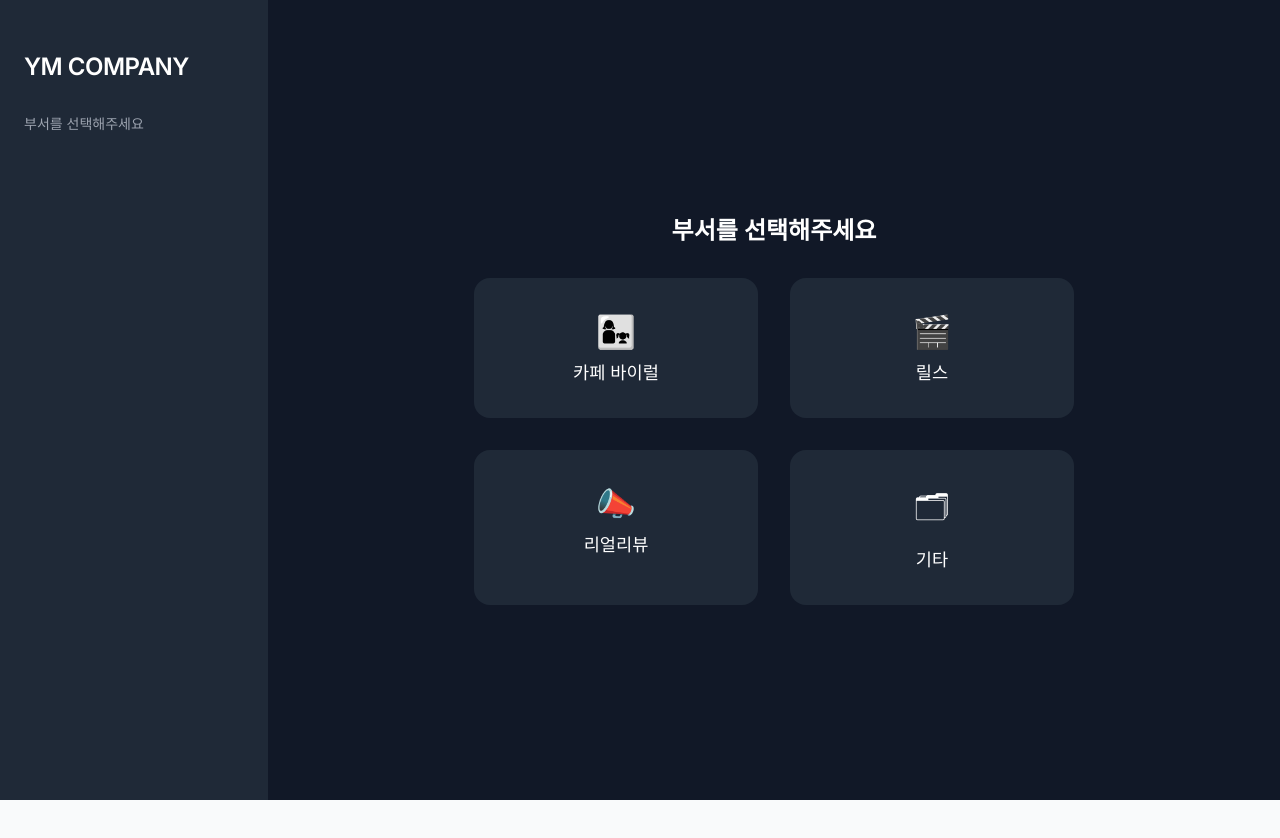
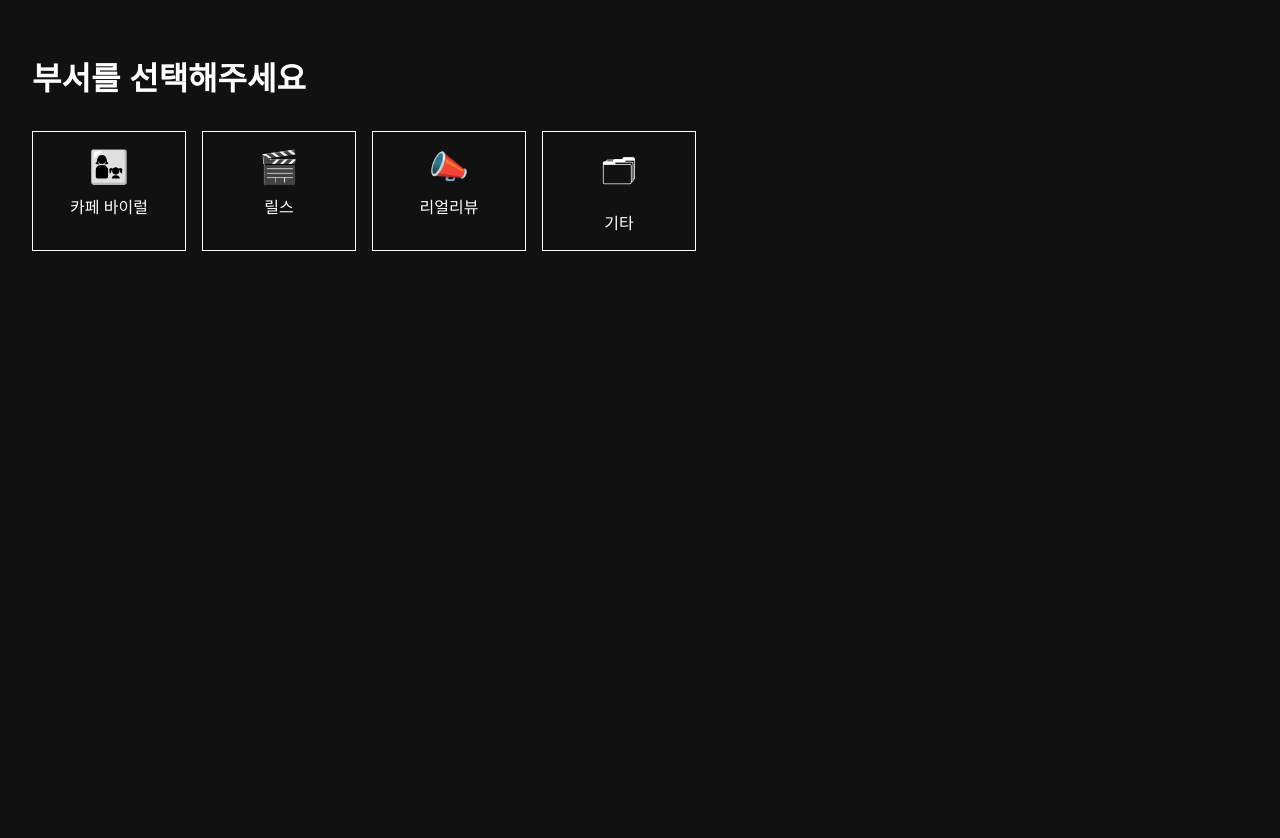
Before and after one commit to HMS0711/hospital-marketing, a Next.js app: page / in a window 1280 px wide. Shown: the top 838 px of the page. Before the commit the page ends 800 px from the top, so only its background shows below. Built offline with nearby package versions, Linux system fonts and the light colour scheme; sample sign-in values are in the browser's storage.

Commit message:
fix: use inline styles to verify department selection UI

```diff
--- a/app/page.tsx
+++ b/app/page.tsx
@@ -1,8 +1,7 @@
 'use client';
 
+import { useRouter } from 'next/navigation';
 import { useEffect, useState } from 'react';
-import { useRouter } from 'next/navigation';
-import styles from './Main.module.css';
 
 const departments = [
   { key: 'viral', label: '카페 바이럴', icon: '👩‍👧' },
@@ -25,37 +24,30 @@ export default function MainPage() {
   }, []);
 
   if (loggedIn === null) {
-    return (
-      <div style={{ height: '100vh', background: '#000', color: '#fff', display: 'flex', alignItems: 'center', justifyContent: 'center' }}>
-        로딩 중입니다...
-      </div>
-    );
+    return <div style={{ color: 'white', textAlign: 'center', paddingTop: '100px' }}>로딩 중...</div>;
   }
 
   return (
-    <div className={styles.layout}>
-      <aside className={styles.sidebar}>
-        <h2 className={styles.logo}>YM COMPANY</h2>
-        <p className={styles.hint}>부서를 선택해주세요</p>
-      </aside>
-
-      <main className={styles.main}>
-        <h1 className={styles.heading}>부서를 선택해주세요</h1>
-        <div className={styles.cardGrid}>
+    <div style={{ padding: '2rem', color: 'white', background: '#111', height: '100vh' }}>
+      <h1>부서를 선택해주세요</h1>
+      <div style={{ display: 'flex', gap: '1rem', marginTop: '2rem' }}>
         {departments.map((dept) => (
           <div
             key={dept.key}
-              className={styles.card}
             onClick={() => router.push(`/main/${dept.key}`)}
+            style={{
+              border: '1px solid white',
+              padding: '1rem',
+              cursor: 'pointer',
+              minWidth: '120px',
+              textAlign: 'center',
+            }}
           >
-              <div style={{ fontSize: '2rem', marginBottom: '0.5rem' }}>
-                {dept.icon}
-              </div>
+            <div style={{ fontSize: '2rem', marginBottom: '0.5rem' }}>{dept.icon}</div>
             {dept.label}
           </div>
         ))}
       </div>
-      </main>
     </div>
   );
 }
```
Lines whose indentation alone changed are shown as unchanged.
